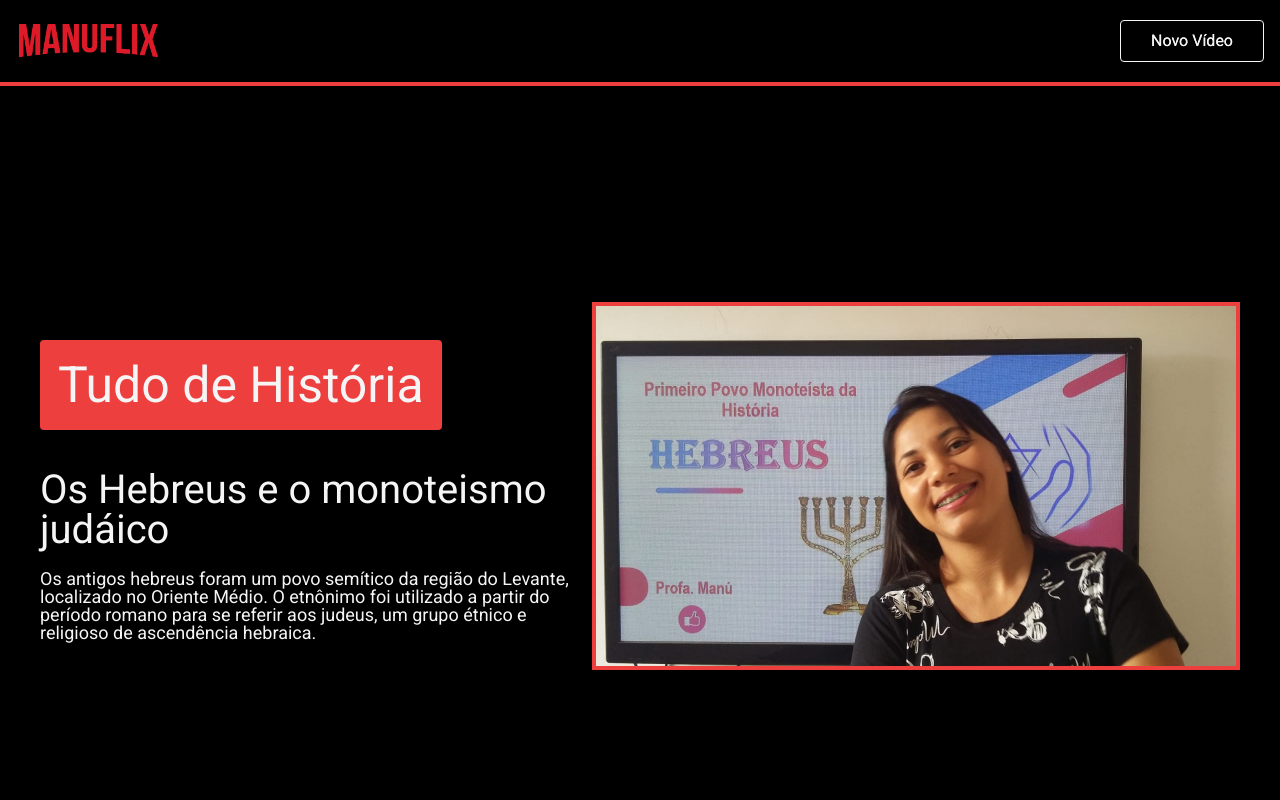
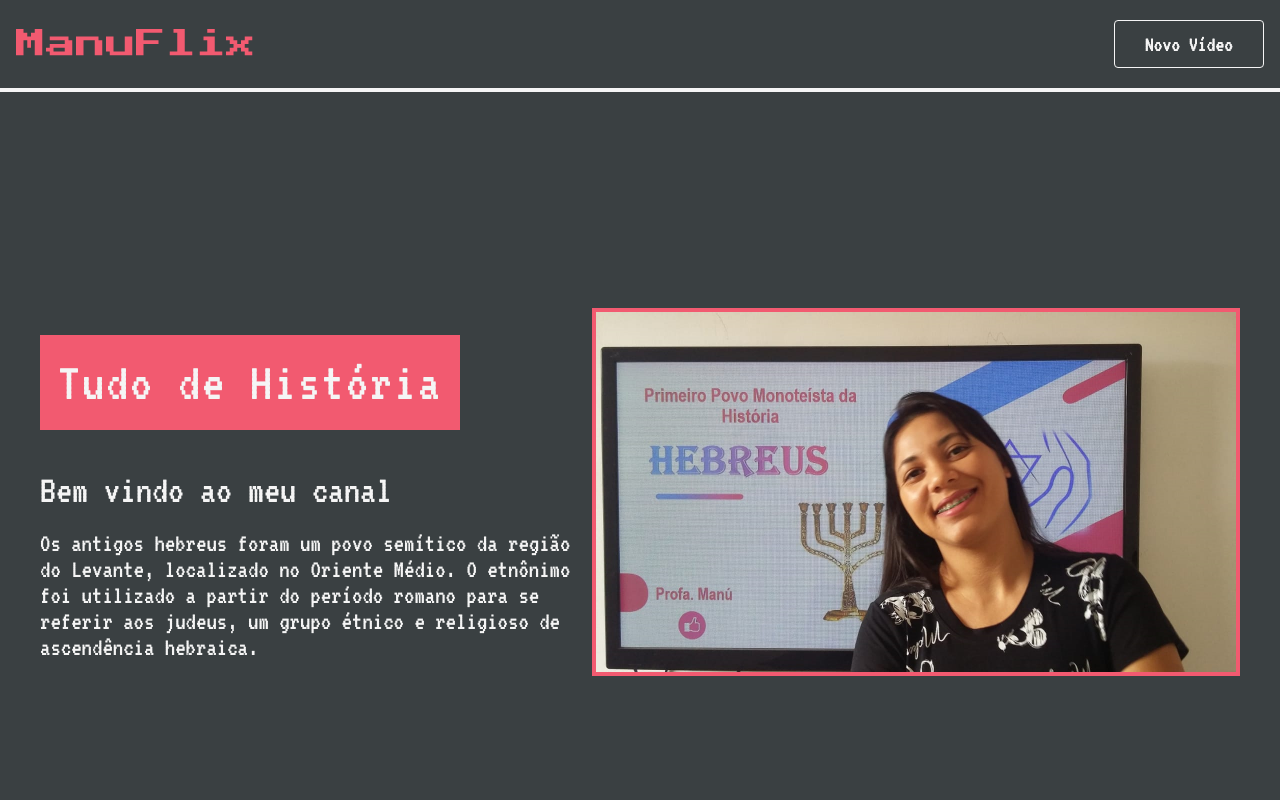
Before and after one commit to Ronaldss/Manuflix---vers-o-em-Live-MarcoBrunoDev, a React (Create React App) app: page / in a window 1280 px wide. Shown: the top 800 px of the page. Built offline with nearby package versions, Linux system fonts and the light colour scheme.

Commit message:
:recycle: Modify style colors and fonts

```diff
--- a/public/index.html
+++ b/public/index.html
@@ -11,10 +11,13 @@
     />
     <link rel="apple-touch-icon" href="%PUBLIC_URL%/logo192.png" />
 
-    <link
+    <link href="https://fonts.googleapis.com/css2?family=Press+Start+2P&display=swap" rel="stylesheet">
+    <link href="https://fonts.googleapis.com/css2?family=VT323&display=swap" rel="stylesheet">
+
+    <!-- <link
       href="https://fonts.googleapis.com/css2?family=Roboto:wght@300;400&display=swap"
       rel="stylesheet"
-    />
+    /> -->
 
     <!--
       manifest.json provides metadata used when your web app is installed on a
--- a/src/App.jsx
+++ b/src/App.jsx
@@ -27,7 +27,7 @@ function App() {
       <BannerManu>
         <Text>
           <TagManu>Tudo de História</TagManu>
-          <TitleManu>Os Hebreus e o monoteismo judáico</TitleManu>
+          <TitleManu>Bem vindo ao meu canal</TitleManu>
           <DescriptionManu>
             Os antigos hebreus foram um povo semítico da região do Levante,
             localizado no Oriente Médio. O etnônimo foi utilizado a
--- a/src/components/ButtonManu/index.js
+++ b/src/components/ButtonManu/index.js
@@ -10,7 +10,7 @@ const ButtonManu = styled.button`
   color: var(--color-gray-light);
   border: 1px solid var(--color-gray-light);
   border-radius: 4px;
-  font-size: 16rem;
+  font-size: 22rem;
   cursor: pointer;
   text-decoration: none;
   overflow: hidden;
--- a/src/components/DescriptionManu/index.js
+++ b/src/components/DescriptionManu/index.js
@@ -1,9 +1,8 @@
 import styled from 'styled-components';
 
 const DescriptionManu = styled.p`
-  font-size: 18rem;
+  font-size: 26rem;
   color: var(--color-gray-light);
-  font-weight: 300px;
 `;
 
 export default DescriptionManu;
--- a/src/components/FooterManu/index.js
+++ b/src/components/FooterManu/index.js
@@ -9,7 +9,7 @@ const FooterManu = styled.footer`
   background-color: var(--color-black-dark);
   color: var(--color-gray-light);
   padding: 20rem 0;
-  border-top: 4px solid var(--color-primary-medium);
+  border-top: 4px solid var(--color-gray-light);
 
   & > ${LogoManu} {
     margin-bottom: 20rem;
--- a/src/components/HeaderManu/index.js
+++ b/src/components/HeaderManu/index.js
@@ -4,10 +4,9 @@ import ButtonManu from '../ButtonManu';
 import LogoManu from '../LogoManu';
 
 export const HeaderManu = styled.header`
+  background: var(--color-black-dark);
+  border-bottom: 4px solid var(--color-gray-light);
   padding: 20rem 0;
-
-  background: var(--color-black-dark);
-  border-bottom: 4px solid var(--color-primary-medium);
 
   @media (max-width: 800px) {
     padding: 15rem 16rem;
--- a/src/components/LogoManu/index.js
+++ b/src/components/LogoManu/index.js
@@ -1,8 +1,9 @@
-import styled from 'styled-components';
-import logo from '../../assests/img/logo.png';
-
-const LogoManu = styled.img.attrs({ src: logo, alt: 'Logo' })`
-  height: 40px;
-`;
-
+import React from 'react';
+import LogoStyle from './styles'
+;
+function LogoManu(){
+  return(
+    <LogoStyle>ManuFlix</LogoStyle>
+  )
+}
 export default LogoManu;
--- /dev/null
+++ b/src/components/LogoManu/styles.js
@@ -0,0 +1,12 @@
+import styled from 'styled-components';
+
+const LogoStyle = styled.h1`
+  display:flex;
+  align-items:center;
+  font-size: 30rem;
+  color:var(--color-primary-medium);
+  height: 40px;
+  font-family: 'Press Start 2P', sans-serif;
+`;
+
+export default LogoStyle;
--- a/src/components/TagManu/index.js
+++ b/src/components/TagManu/index.js
@@ -2,10 +2,12 @@ import styled from 'styled-components';
 
 const TagManu = styled.h2`
   display: inline-block;
-  border-radius: 4px;
-  font-size: 50rem;
+  /* border-radius: 4px; */
+  font-size: 55rem;
+  letter-spacing:2px;
   background-color: var(--color-frontend);
   padding: 20rem 18rem;
+  margin-bottom:20rem;
   color: var(--color-gray-light);
 `;
 
--- a/src/styles/reset.css
+++ b/src/styles/reset.css
@@ -107,7 +107,7 @@ section {
 }
 body {
   line-height: 1;
-  font-family: 'Roboto', sans-serif;
+  font-family: 'VT323', monospace;
   background-color: var(--color-black-dark);
 }
 ol,
--- a/src/styles/settings/colors.css
+++ b/src/styles/settings/colors.css
@@ -1,12 +1,13 @@
 :root {
-  --color-primary-medium: #ee3f3f;
-  --color-black-dark: #000;
+  --color-primary-medium: #f25a70;
+  --color-black-dark: #3a4042;
+  --color-frontend: #f25a70;
   --color-black-medium: rgba(0, 0, 0, 0.6);
+  --color-pomp-and-power: #7c5e99;
+
+
+
   --color-gray-light: #f5f5f5;
-
-  /* --color-frontend: #6bd1ff; */
-  --color-frontend: #ee3f3f;
-
   --color-infra: #9cd33b;
   --color-backend: #00c86f;
   --color-marketing: #6b5be2;
@@ -14,5 +15,5 @@
   --color-inovation: #ff8c2a;
   --color-ux: #dc6ebe;
   --color-data-science: #9cd338;
-  --color-pixelart: #f91c24;
+  --color-pixelart: #f25a70;
 }
```
